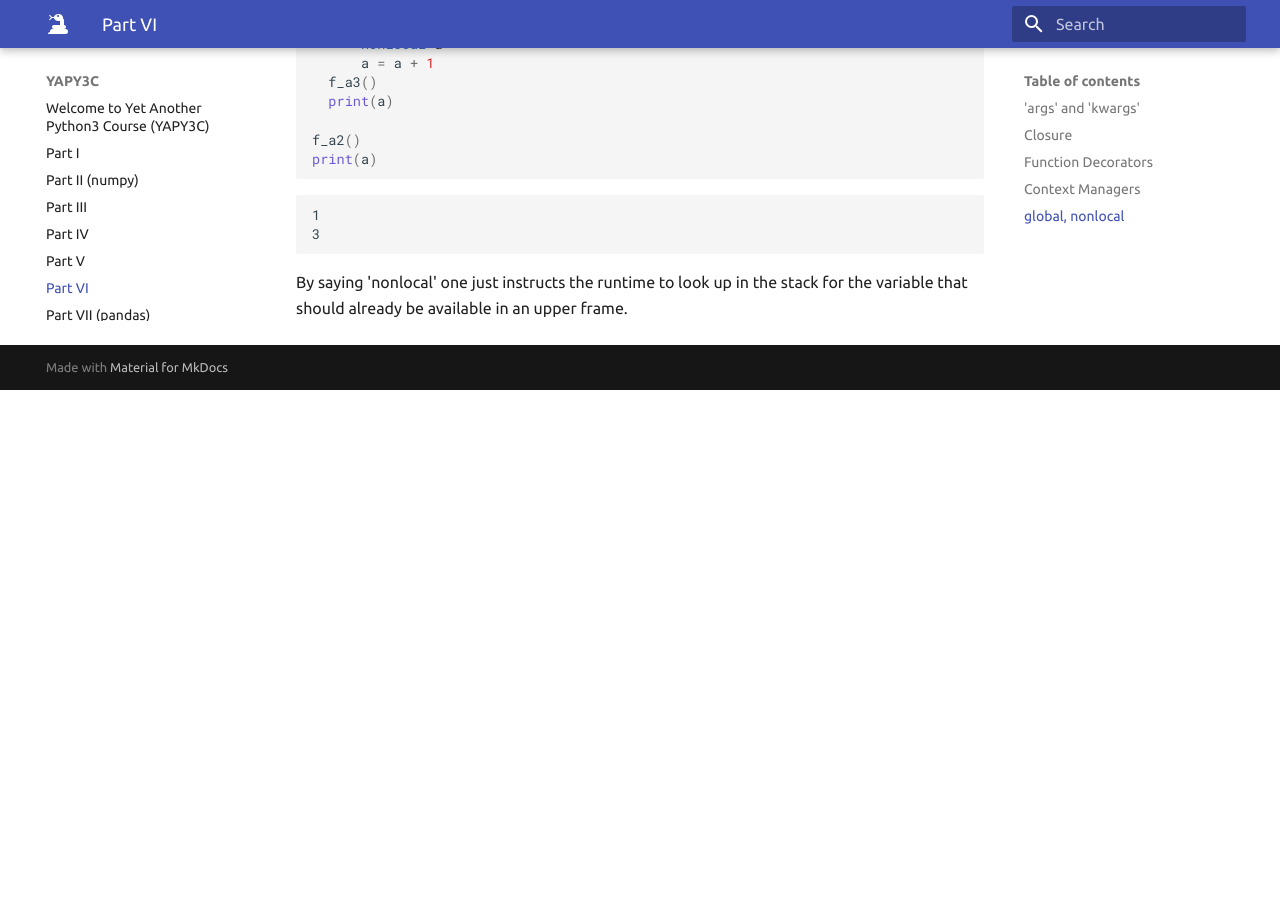
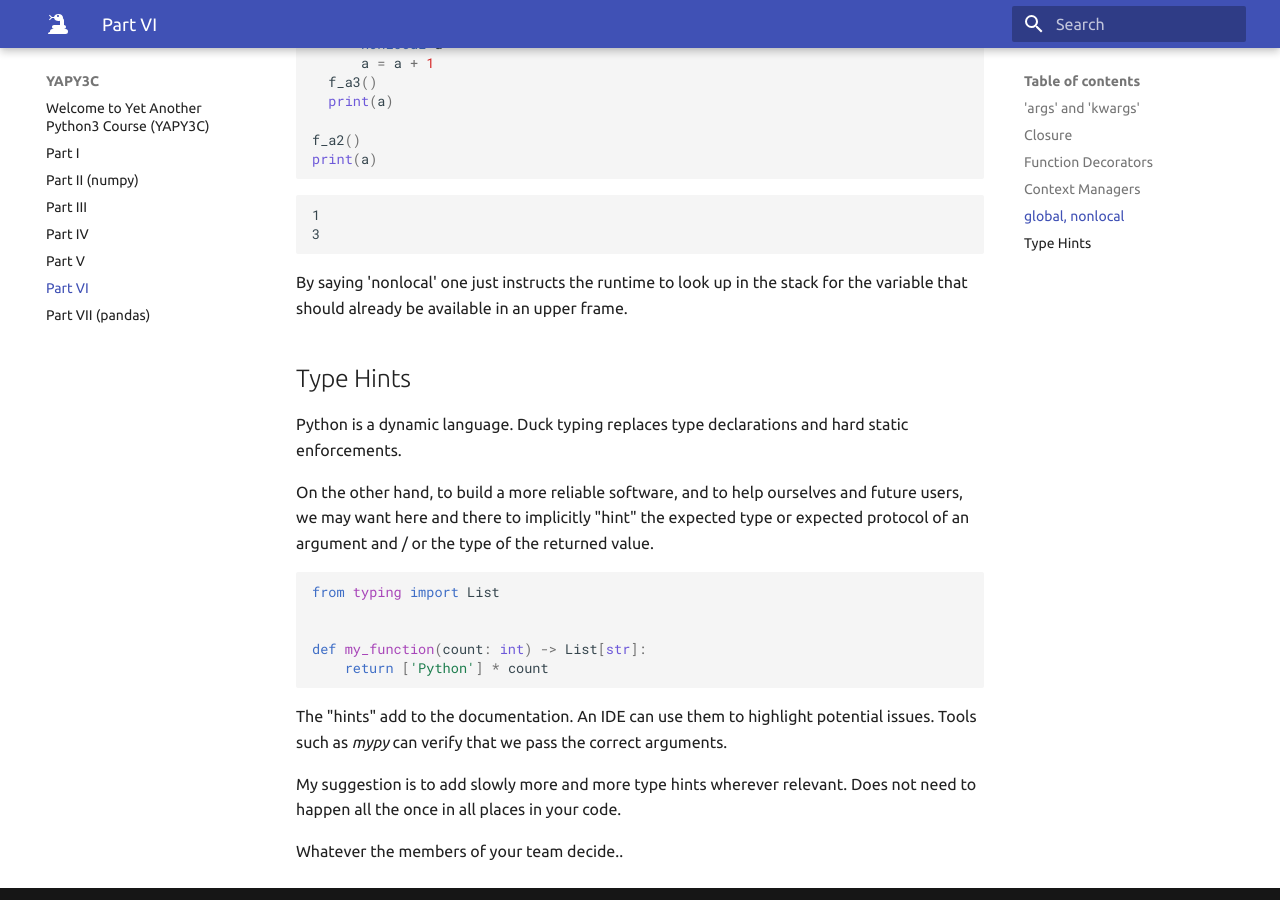
Before and after one commit to zbenmo/yapy3c, an MkDocs documentation site: the page built from docs/part_VI_various.md, in a window 1280 px wide and 900 px high, scrolled down 8078 px. Built offline with MkDocs 1.6.1 and Material for MkDocs 9.7.7, drawn with Linux system fonts in a browser that asks for light colours; before the commit the page ends 8468 px from its top, so only the background shows below that.

Commit message:
type hints

````diff
--- a/docs/part_VI_various.md
+++ b/docs/part_VI_various.md
@@ -393,3 +393,25 @@ print(a)
 ```
 
 By saying 'nonlocal' one just instructs the runtime to look up in the stack for the variable that should already be available in an upper frame.
+
+## Type Hints
+
+Python is a dynamic language. Duck typing replaces type declarations and hard static enforcements.
+
+On the other hand, to build a more reliable software, and to help ourselves and future users, we may want here and there to implicitly "hint" the expected type or expected protocol of an argument and / or the type of the returned value.
+
+``` py
+from typing import List
+
+
+def my_function(count: int) -> List[str]:
+    return ['Python'] * count
+```
+
+The "hints" add to the documentation. An IDE can use them to highlight potential issues.
+Tools such as *mypy* can verify that we pass the correct arguments.
+
+My suggestion is to add slowly more and more type hints wherever relevant.
+Does not need to happen all the once in all places in your code.
+
+Whatever the members of your team decide..
````
Also changed, not shown: docs/part_I.md (+11 -2 lines), docs/part_II_np.md (+3 -3 lines), part_VI.ipynb.
